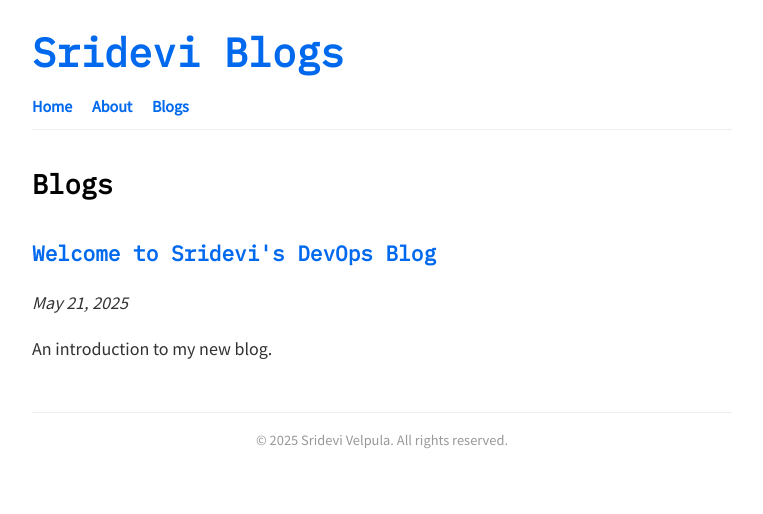
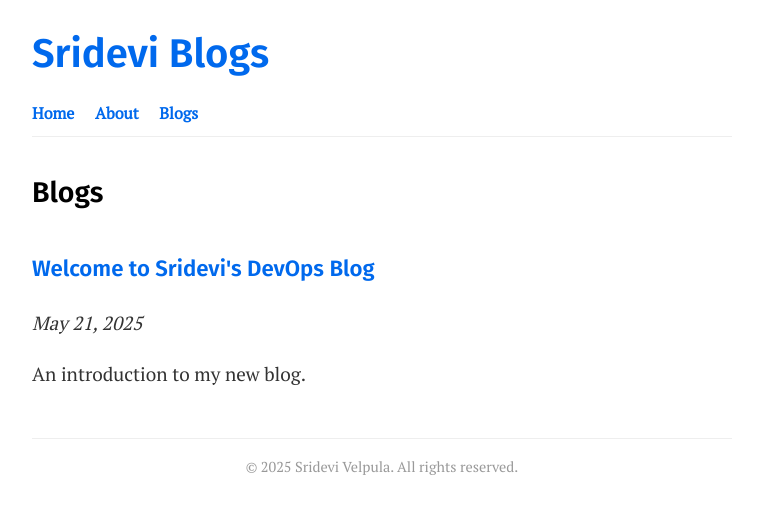
Before and after one commit to srideviblogs/srideviblogs.github.io, a Jekyll site: the page built from blogs.md, in a window 1280 px wide. Shown: the top 514 px of the page, without its empty margins (258-1021 px from the left). Built offline with Jekyll 4.4.1, drawn with Linux system fonts in a browser that asks for light colours.

Commit message:
Update custom.css

```diff
--- a/assets/css/custom.css
+++ b/assets/css/custom.css
@@ -1,41 +1,35 @@
-/* Font import */
-@import url('https://fonts.googleapis.com/css2?family=IBM+Plex+Mono&family=Source+Sans+Pro&display=swap');
+/* Import Google Fonts */
+@import url('https://fonts.googleapis.com/css2?family=PT+Serif&family=Fira+Sans&display=swap');
 
-/* Base body font */
+/* Body styling */
 body {
-  font-family: 'Source Sans Pro', -apple-system, BlinkMacSystemFont, "Segoe UI", Roboto, Oxygen,
-    Ubuntu, Cantarell, "Open Sans", "Helvetica Neue", sans-serif;
+  font-family: 'PT Serif', serif;
+  font-size: 19px;
+  line-height: 1.7;
   font-weight: 400;
-  font-size: 18px;
-  line-height: 1.6;
   color: #333;
   background-color: #fff;
   margin: 0 auto;
   max-width: 700px;
   padding: 20px;
-
-  /* Font smoothing for better clarity */
   -webkit-font-smoothing: antialiased;
   -moz-osx-font-smoothing: grayscale;
 }
 
 /* Headings */
 h1, h2, h3, h4, h5, h6 {
-  font-family: 'IBM Plex Mono', monospace;
+  font-family: 'Fira Sans', sans-serif;
   font-weight: 600;
   color: #000;
   margin-top: 2rem;
   margin-bottom: 1rem;
-
-  /* Font smoothing */
-  -webkit-font-smoothing: antialiased;
-  -moz-osx-font-smoothing: grayscale;
 }
 
 /* Links */
 a {
   color: #0069ed;
   text-decoration: none;
+  font-weight: 600;
 }
 
 a:hover {
@@ -49,8 +43,9 @@ header.site-header {
   padding-bottom: 0.5rem;
 }
 
+/* Site title in header */
 .site-header h1 {
-  font-family: 'IBM Plex Mono', monospace;
+  font-family: 'Fira Sans', sans-serif;
   font-weight: 700;
   font-size: 2.5rem;
   margin: 0;
@@ -67,7 +62,7 @@ header.site-header {
   font-size: 1rem;
 }
 
-/* Post list */
+/* Post list styling */
 .post-list article {
   border-bottom: 1px solid #eee;
   padding-bottom: 1rem;
@@ -96,11 +91,25 @@ header.site-header {
   text-align: center;
 }
 
-/* About page and Home page specific tweaks */
+/* Main page content for better readability */
 .page-content {
-  font-size: 19px;         /* Slightly larger font for readability */
+  font-size: 19px;
   font-weight: 400;
   line-height: 1.7;
-  letter-spacing: 0.02em;  /* Improves readability */
+  letter-spacing: 0.02em;
   color: #333;
+  -webkit-font-smoothing: antialiased;
+  -moz-osx-font-smoothing: grayscale;
 }
+
+/* Responsive adjustments */
+@media screen and (max-width: 768px) {
+  body {
+    max-width: 100%;
+    padding: 15px;
+  }
+
+  .site-header h1 {
+    font-size: 2rem;
+  }
+}
```
